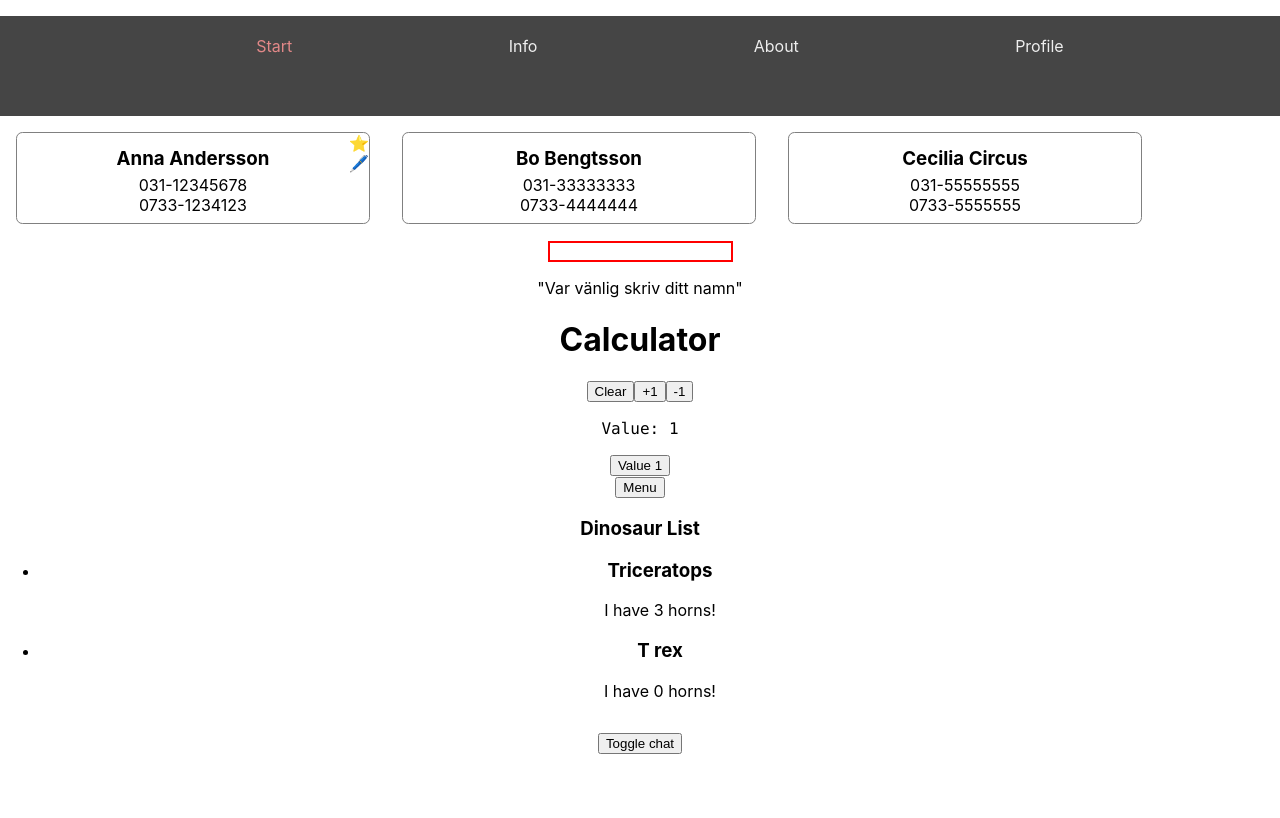
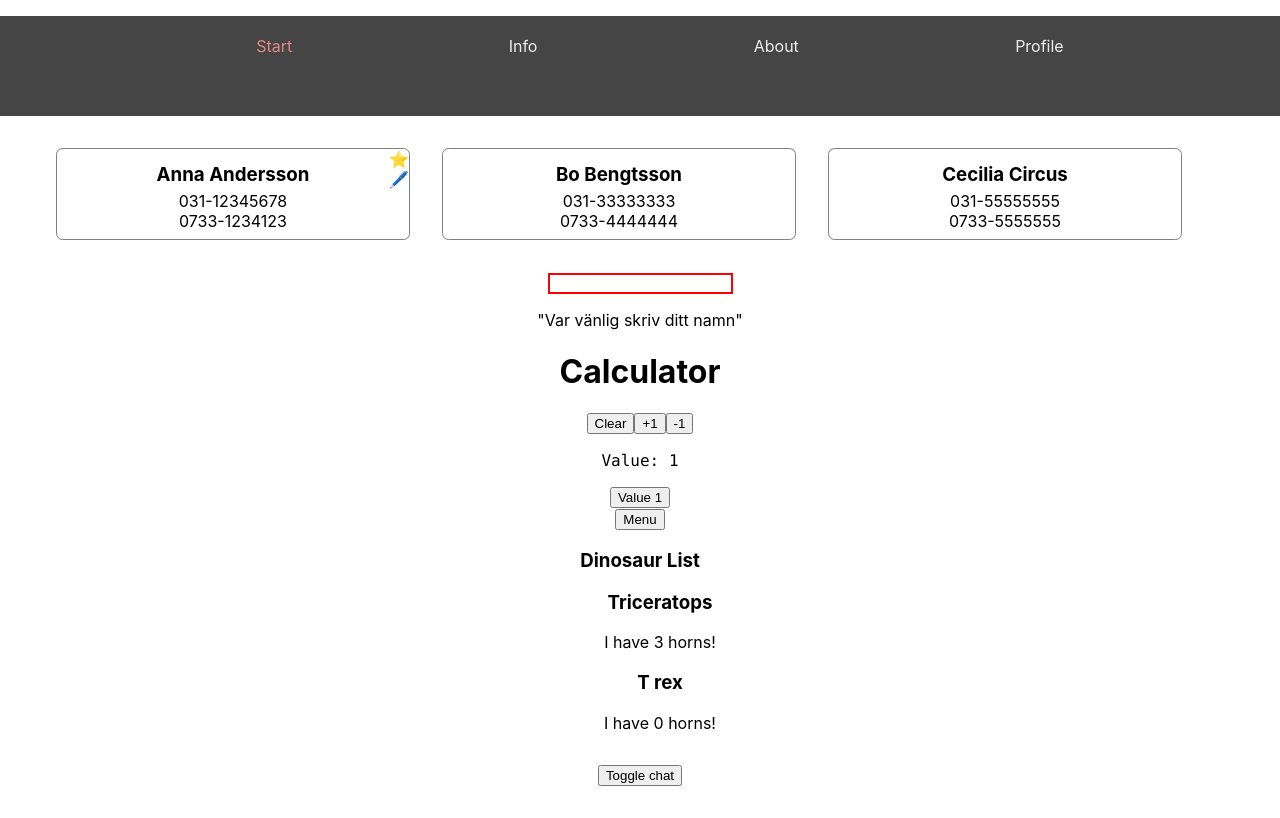
Before and after one commit to sarablom/react-test, a React (Create React App) app: page / in a window 1280 px wide. Built offline with nearby package versions, Linux system fonts and the light colour scheme.

Commit message:
add tests for contactlist component

```diff
--- a/src/components/contacts/ContactList.tsx
+++ b/src/components/contacts/ContactList.tsx
@@ -3,9 +3,8 @@ import React from "react";
 
 function ContactList() {
   return (
-    <main>
-    <div className="contact-list">
-      <section>
+    <ul className="contact-list">
+      <li data-testid="contact1">
         <h3> Anna Andersson </h3>
         <div>031-12345678</div>
         <div>0733-1234123</div>
@@ -13,19 +12,18 @@ function ContactList() {
           <div>⭐</div>
           <div>🖊️</div>
         </div>
-      </section>
-      <section>
+      </li>
+      <li data-testid="contact2">
         <h3> Bo Bengtsson </h3>
         <div>031-33333333</div>
         <div>0733-4444444</div>
-      </section>
-      <section>
+      </li>
+      <li data-testid="contact3">
         <h3> Cecilia Circus </h3>
         <div>031-55555555</div>
         <div>0733-5555555</div>
-      </section>
-    </div>
-  </main>
+      </li>
+    </ul>
   );
 }
 
--- a/src/index.css
+++ b/src/index.css
@@ -26,8 +26,9 @@ code {
 
 .contact-list {
 	display: flex;
+	list-style-type: none;
 }
-.contact-list > section {
+.contact-list > li {
 	border: 1px solid gray;
 	border-radius: 0.4em;
 	padding: 0.5em 1em;
@@ -41,8 +42,12 @@ code {
 	margin: 0em;
 	padding: 0.3em 0em;
 }
-.contact-list section .star {
+.contact-list li .star {
 	position: absolute;
 	right: 0em;
 	top: 0em;
 }
+
+ul {
+	list-style-type: none;
+}
```
Also changed, not shown: 1 other file (tests, documents, lock files or other folders).
